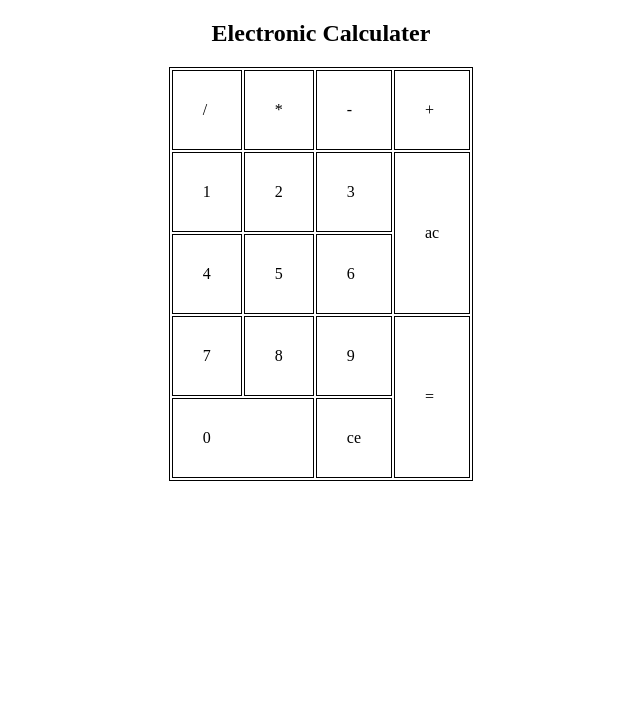
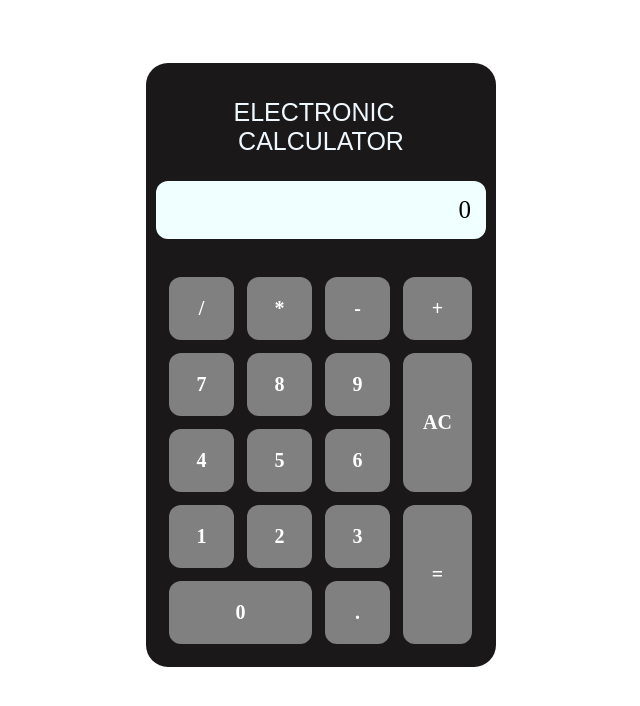
Before and after one commit to rishabhsinghal1234/html, a plain HTML site: page index.html in a window 1280 px wide. Shown: the whole page, without its empty margins (319-959 px from the left). Drawn offline with Linux system fonts and the light colour scheme.

Commit message:
Update index.html

```diff
--- a/index.html
+++ b/index.html
@@ -2,53 +2,83 @@
 <html>
 <head>
     <style>
-table, th, td {
-  border: 1px solid black;
+        .container{
+            text-align: center;
+            margin-top: 5%;
         }
-th, td {
-  padding: 30px;
+        .calcu{
+            width: 330px;
+            margin: 0 auto;
+            border-radius: 22px;
+            background-color: #1A1818;
+            padding: 10px;
+        }
+        td:active{
+            transform: scaleY(0.8) translateY(6px);
+        }
+        td{
+            border-radius: 12px;
+            background-color: gray;
+            padding: 20px;
+            color: white;
+            box-sizing: border-box;
+            min-width: 65px;
+            font-weight: bolder;
+            font-size: 20px;
+            cursor: pointer;
+        }
+        .head{
+            color: aliceblue;
+            font-family: fantasy;
+            font-size: 25px;
+        }
+        .out{
+            color: black;
+            background-color: azure;
+            border-radius: 12px;
+            padding: 15px;
+            font-size: 25px;
+            text-align: right;
         }
     </style>
 </head>
 <body>
-<center>
-<table>
-  <thead colspan="4">
-  <h2>Electronic Calculater</h2>
-  </thead>
-  <tbody>
-
+  <div class="container">
+    <div class="calcu">
+      <p class="head">ELECTRONIC &nbsp; CALCULATOR</p>
+      <div>
+        <p class="out">0</p>
+      </div>
+      <table cellspacing="13">
         <tr>
-      <td> / </td>
-      <td> * </td>
-      <td> - </td>
-      <td> + </td>
+          <td>/</td>
+          <td>*</td>
+          <td>-</td>
+          <td>+</td>
         </tr>
         <tr>
-      <td> 1 </td>
-      <td> 2 </td>
-      <td> 3 </td>
-      <td rowspan="2"> ac </td>
+          <td>7</td>
+          <td>8</td>
+          <td>9</td>
+          <td rowspan="2">AC</td>
         </tr>
         <tr>
-      <td> 4 </td>
-      <td> 5 </td>
-      <td> 6 </td>
-
+          <td>4</td>
+          <td>5</td>
+          <td>6</td>
         </tr>
         <tr>
-      <td> 7 </td>
-      <td> 8 </td>
-      <td> 9 </td>
-      <td rowspan="2"> = </td>
+          <td>1</td>
+          <td>2</td>
+          <td>3</td>
+          <td rowspan="2">=</td>
         </tr>
         <tr>
-      <td colspan="2"> 0 </td>
-      <td>ce</td>
+          <td colspan="2">0</td>
+          <td>.</td>
         </tr>
-  </tbody>
-
       </table>
-</center>
+    </div>
+  </div>
 </body>
 </html>
```
Lines whose indentation alone changed are shown as unchanged.
